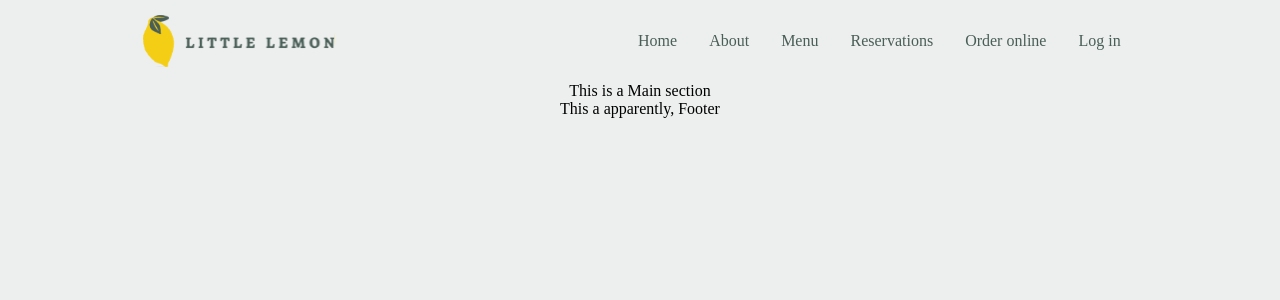
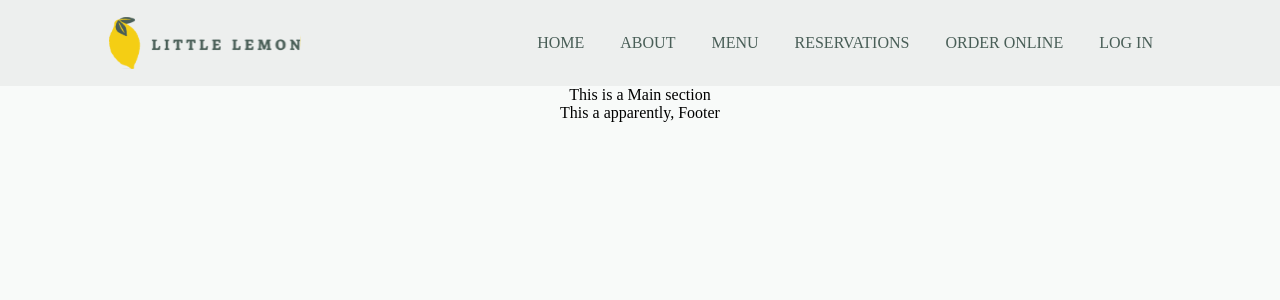
Before and after one commit to DanaKLym/lil-lemon, a React (Create React App) app: page / in a window 1280 px wide. Shown: the top 300 px of the page. Built offline with nearby package versions, Linux system fonts and the light colour scheme.

Commit message:
minor css alterations

```diff
--- a/src/Header.css
+++ b/src/Header.css
@@ -2,4 +2,6 @@ header {
   display: flex;
   flex-direction: row;
   justify-content: space-around;
+
+  background-color: #edefee;
 }
--- a/src/Nav.css
+++ b/src/Nav.css
@@ -5,11 +5,24 @@
 }
 
 .navbar li {
-  margin: 16px;
+  margin: 6px;
+  padding: 10px;
   list-style: none;
+  border: 2px solid #edefee;
+  transition: var(--transition);
+}
+
+.navbar li:hover {
+  border: 2px solid #f4ce14;
+  transition: var(--transition);
 }
 
 .navbar a {
   text-decoration: none;
   color: #495e57;
+  text-transform: uppercase;
 }
+
+.navbar a:hover {
+  color: #f4ce14;
+}
--- a/src/index.css
+++ b/src/index.css
@@ -1,8 +1,12 @@
+:root {
+  --transition: all 300ms ease-in-out;
+}
+
 * {
   margin: 0;
   padding: 0;
 }
 
 body {
-  background-color: #edefee;
+  background-color: #f8faf9;
 }
```
